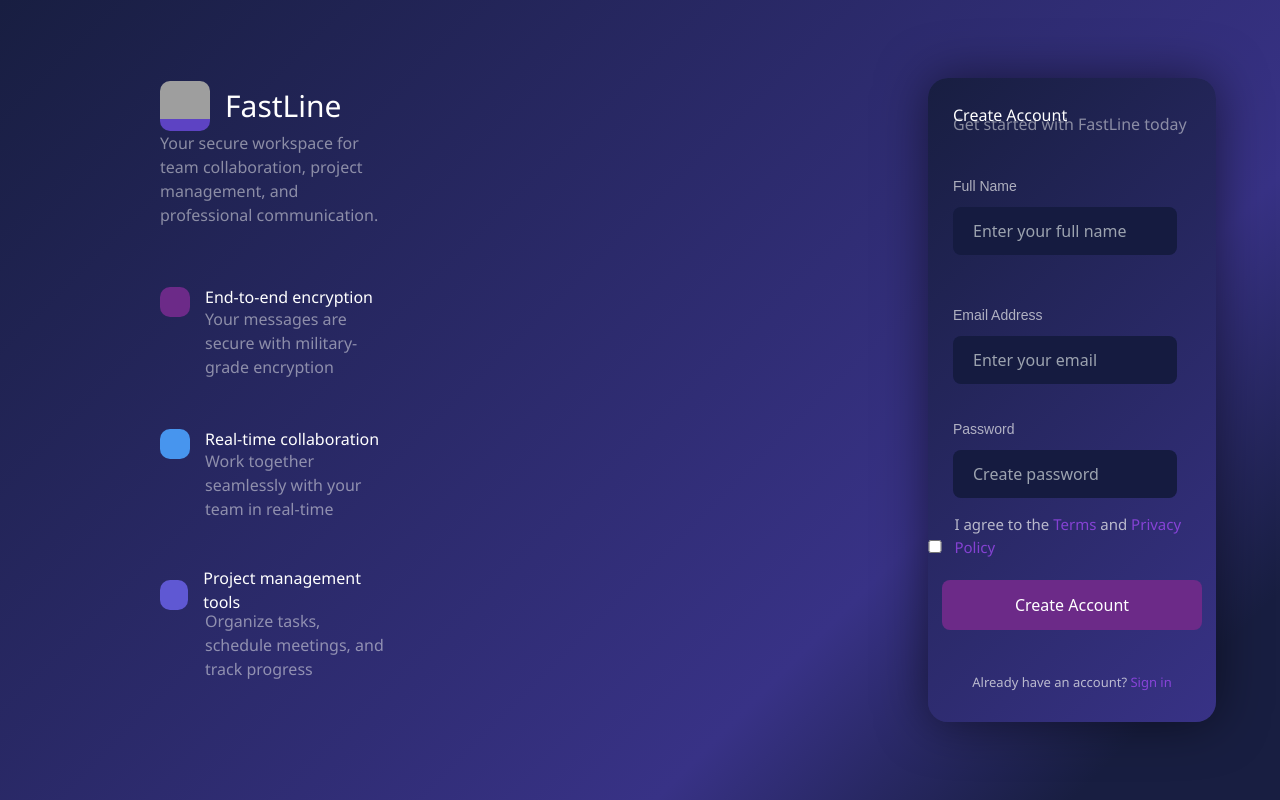
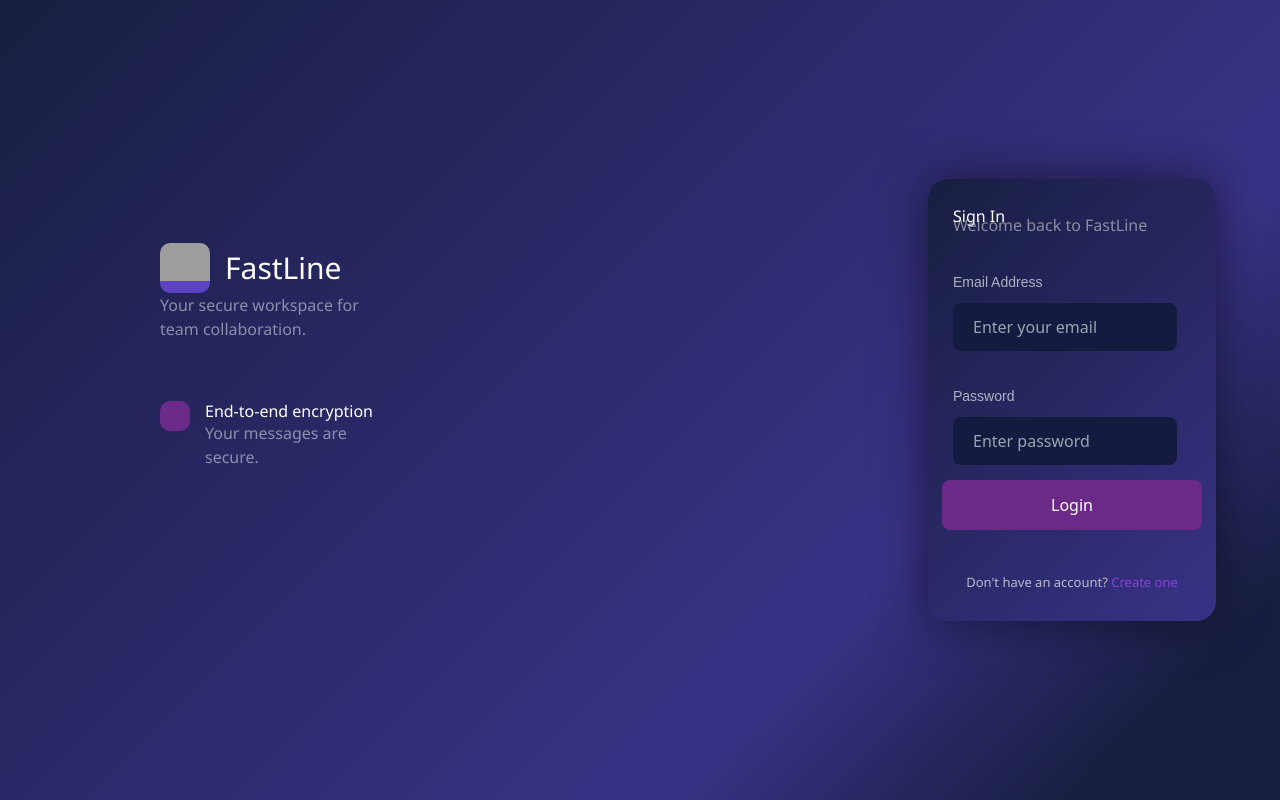
Before and after one commit to 15FoxyPirate15/FastLineFrontend, a React (Vite) app: page / in a window 1280 px wide. Built offline with nearby package versions, Linux system fonts and the light colour scheme; grey boxes are pictures that could not be loaded.

Commit message:
Token + Socket

```diff
--- a/package.json
+++ b/package.json
@@ -16,7 +16,8 @@
     "lucide-react": "^0.554.0",
     "react": "^19.2.0",
     "react-dom": "^19.2.0",
-    "react-router-dom": "^7.13.0"
+    "react-router-dom": "^7.13.0",
+    "socket.io-client": "^4.8.3"
   },
   "devDependencies": {
     "@eslint/js": "^9.39.1",
--- a/src/App.jsx
+++ b/src/App.jsx
@@ -1,4 +1,4 @@
-import React, { useState } from 'react';
+import React, { useState, useEffect } from 'react';
 import Sidebar from './components/Sidebar';
 import WelcomeScreen from './components/WelcomeScreen';
 import ChatArea from './components/ChatArea';
@@ -13,20 +13,14 @@ import MeetingsPage from './components/MeetingsPage';
 import Login from './components/Login';
 import './components/Login.css';
 
+// 👇 Імпортуємо функцію сокета
+import { createSocket } from './socket';
+
 function App() {
-  const [isAuthenticated, setIsAuthenticated] = useState(false);
-
+  // Перевіряємо, чи є токен при завантаженні
+  const [isAuthenticated, setIsAuthenticated] = useState(!!localStorage.getItem('token'));
   const [activeView, setActiveView] = useState('welcome');
-
-  const handleLogout = () => {
-    // Якщо ти зберігав токен, очищуємо його (необов'язково, якщо не використовуєш)
-    localStorage.removeItem('token');
-    localStorage.removeItem('loggedIn');
-
-    // Головне: перемикаємо стан на false -> це покаже екран Login
-    setIsAuthenticated(false);
-    setActiveView('welcome'); // Скидаємо вигляд на стандартний
-  };
+  const [socket, setSocket] = useState(null);
 
   const [user, setUser] = useState({
     name: "EXNOEW",
@@ -36,6 +30,31 @@ function App() {
 
   const [theme, setTheme] = useState('default');
 
+  // 👇 Ефект для підключення сокета, коли користувач авторизований
+  useEffect(() => {
+    if (isAuthenticated) {
+      const token = localStorage.getItem('token');
+      if (token) {
+        const newSocket = createSocket(token);
+        setSocket(newSocket);
+
+        newSocket.on('connect', () => {
+          console.log('🟢 Socket connected:', newSocket.id);
+        });
+
+        // Очистка при виході
+        return () => newSocket.disconnect();
+      }
+    }
+  }, [isAuthenticated]);
+
+  const handleLogout = () => {
+    localStorage.removeItem('token');
+    if (socket) socket.disconnect();
+    setIsAuthenticated(false);
+    setActiveView('welcome');
+  };
+
   const getBackground = () => {
     if (theme === 'ocean') return "...";
     return "bg-gradient-to-br from-[#1e1b4b] via-[#172554] to-[#1e1b4b]";
@@ -44,9 +63,9 @@ function App() {
   const renderContent = () => {
     switch(activeView) {
       case 'ai_chat':
-        return <ChatArea key="ai" chatName="AI Assistant" isAi={true} currentUser={user} />;
+        return <ChatArea key="ai" chatName="AI Assistant" isAi={true} currentUser={user} socket={socket} />;
       case 'chat_maxim':
-        return <ChatArea key="maxim" chatName="Maxim" isAi={false} currentUser={user} />;
+        return <ChatArea key="maxim" chatName="Maxim" isAi={false} currentUser={user} socket={socket} />;
       case 'profile':
         return <ProfileSettings currentUser={user} updateProfile={(newData) => {
           setUser(newData);
@@ -78,10 +97,12 @@ function App() {
     }
   };
 
+  // 👇 Якщо не авторизований - показуємо Login
   if (!isAuthenticated) {
     return <Login onLoginSuccess={() => setIsAuthenticated(true)} />;
   }
 
+  // 👇 Якщо авторизований - показуємо App
   return (
     <div className="flex h-screen w-full overflow-hidden bg-black">
       <Sidebar
--- a/src/components/Login.jsx
+++ b/src/components/Login.jsx
@@ -1,7 +1,6 @@
 import React, { useState } from 'react';
 import './Login.css';
 
-// --- ЛІВА ЧАСТИНА (Опис) ---
 const DefinitionSide = () => (
   <div className="definition">
     <div className="fastline-text">
@@ -10,41 +9,24 @@ const DefinitionSide = () => (
         <h1 className="fastline-title">FastLine</h1>
       </div>
       <p className="fastline-description">
-        Your secure workspace for team collaboration, project management, and professional communication.
+        Your secure workspace for team collaboration.
       </p>
     </div>
-    <div className="encryption">
+     <div className="encryption">
       <div className="encryption-header">
         <div className="encryption-icon"></div>
         <h3 className="encryption-title">End-to-end encryption</h3>
       </div>
-      <p className="encryption-description">Your messages are secure with military-grade encryption</p>
-    </div>
-    <div className="realtime">
-      <div className="realtime-header">
-        <div className="realtime-icon"></div>
-        <h3 className="realtime-title">Real-time collaboration</h3>
-      </div>
-      <p className="realtime-description">Work together seamlessly with your team in real-time</p>
-    </div>
-    <div className="management">
-      <div className="management-header">
-        <div className="management-icon"></div>
-        <h3 className="management-title">Project management tools</h3>
-      </div>
-      <p className="management-description">Organize tasks, schedule meetings, and track progress</p>
+      <p className="encryption-description">Your messages are secure.</p>
     </div>
   </div>
 );
 
-// --- ГОЛОВНИЙ КОМПОНЕНТ LOGIN ---
-// Він приймає функцію onLoginSuccess, яку ми передали з App.jsx
 export default function Login({ onLoginSuccess }) {
-  const [isLoginMode, setIsLoginMode] = useState(false); // false = Реєстрація, true = Вхід
+  const [isLoginMode, setIsLoginMode] = useState(true);
   const [formData, setFormData] = useState({ full_name: '', email: '', password: '' });
   const [acceptedTerms, setAcceptedTerms] = useState(false);
 
-  // Очищення форми при перемиканні
   const toggleMode = () => {
     setIsLoginMode(!isLoginMode);
     setFormData({ full_name: '', email: '', password: '' });
@@ -54,7 +36,6 @@ export default function Login({ onLoginSuccess }) {
   const handleSubmit = async (e) => {
     e.preventDefault();
 
-    // Валідація для реєстрації
     if (!isLoginMode && !acceptedTerms) {
       alert('❌ Потрібно погодитись з умовами');
       return;
@@ -70,18 +51,18 @@ export default function Login({ onLoginSuccess }) {
         body: JSON.stringify(formData),
       });
 
+      const data = await res.json();
+
       if (res.ok) {
-        // Успіх!
         if (isLoginMode) {
-            // Якщо це був вхід -> запускаємо функцію успіху
-            onLoginSuccess();
+            localStorage.setItem('token', data.token);
+            if (onLoginSuccess) onLoginSuccess();
         } else {
-            // Якщо це була реєстрація -> перемикаємо на форму входу
             alert('✅ Акаунт створено! Увійдіть.');
             setIsLoginMode(true);
         }
       } else {
-        alert('❌ Помилка: Перевірте дані');
+        alert(`❌ Помилка: ${data.message || 'Перевірте дані'}`);
       }
     } catch (err) {
       console.error(err);
@@ -102,7 +83,6 @@ export default function Login({ onLoginSuccess }) {
         </div>
 
         <form onSubmit={handleSubmit}>
-          {/* Поле імені показуємо тільки при реєстрації */}
           {!isLoginMode && (
             <div className="form-entrname">
               <h3 className="form-entrname-title">Full Name</h3>
@@ -147,7 +127,7 @@ export default function Login({ onLoginSuccess }) {
                   onChange={(e) => setAcceptedTerms(e.target.checked)}
                 />
                 <span className="agreement-text">
-                  I agree to the <a href="#" className="agreement-link">Terms</a> and <a href="#" className="agreement-link">Privacy Policy</a>
+                  I agree to the Terms and Privacy Policy
                 </span>
             </div>
           )}
--- /dev/null
+++ b/src/socket.js
@@ -0,0 +1,17 @@
+import { io } from 'socket.io-client';
+
+export const createSocket = () => {
+  const token = localStorage.getItem('token');
+
+  if (!token) {
+    console.warn('❌ No token, socket not created');
+    return null;
+  }
+
+  return io('https://backendfastline.onrender.com', {
+    auth: {
+      token,
+    },
+    transports: ['websocket'],
+  });
+};
```
Also changed, not shown: src/routes/ProtectedRoute.jsx (added, +11 -0 lines), 1 other file (tests, documents, lock files or other folders).
